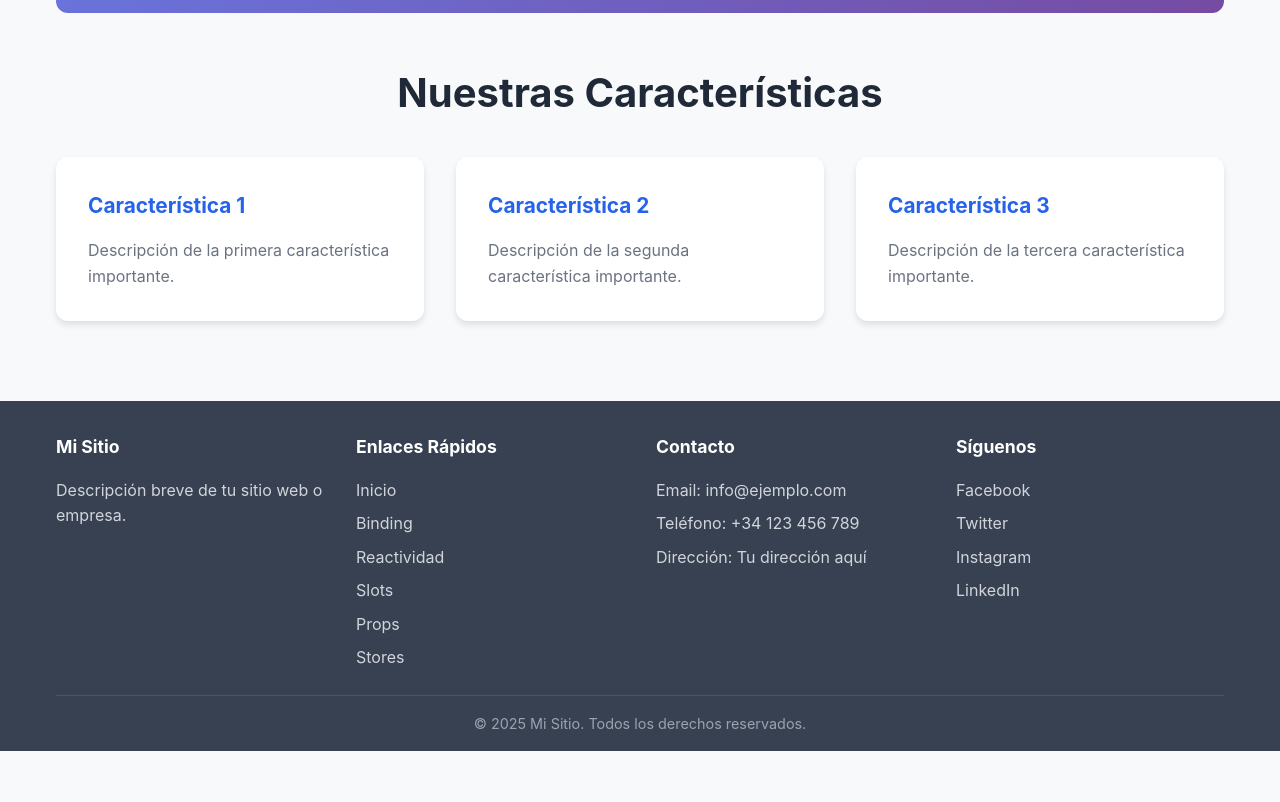
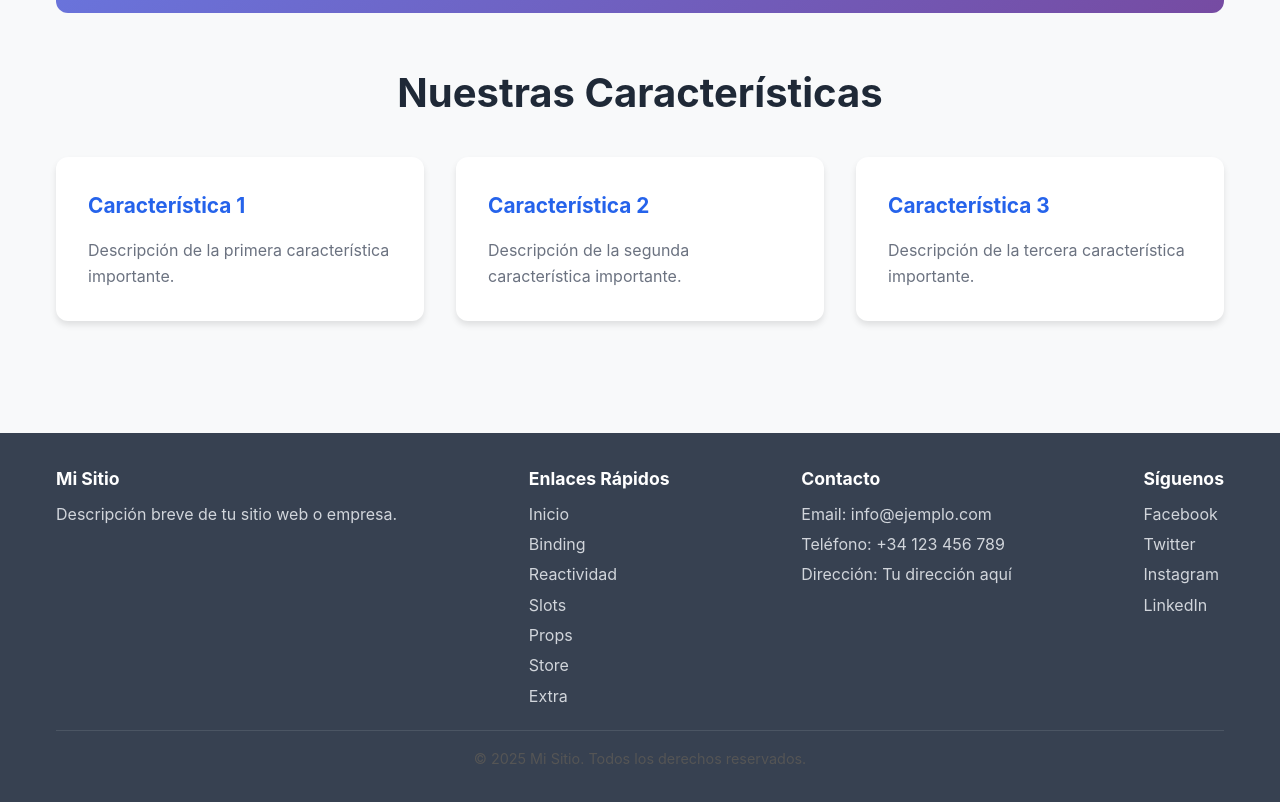
Before and after one commit to gos44/pruebas_svelte, a SvelteKit app: page / in a window 1280 px wide. Shown: the part 419-1221 px from the top of the page. Before the commit the page ends 1170 px from the top, so only its background shows below. Built offline with nearby package versions, Linux system fonts and the light colour scheme.

Commit message:
feat: Añadir componentes NavBar y Footer, y actualizar el layout principal

```diff
--- /dev/null
+++ b/src/lib/components/Footer.svelte
@@ -0,0 +1,91 @@
+<!-- src/lib/components/Footer.svelte -->
+<script>
+	let currentYear = new Date().getFullYear();
+</script>
+
+<footer class="footer">
+	<div class="footer-container">
+		<div class="footer-content">
+			<div class="footer-section">
+				<h3>Mi Sitio</h3>
+				<p>Descripción breve de tu sitio web o empresa.</p>
+			</div>
+
+			<div class="footer-section">
+				<h3>Enlaces Rápidos</h3>
+				<ul>
+					<li><a href="/">Inicio</a></li>
+					<li><a href="/Binding">Binding</a></li>
+					<li><a href="/Reactividad">Reactividad</a></li>
+					<li><a href="/Slots">Slots</a></li>
+					<li><a href="/Props">Props</a></li>
+					<li><a href="/Store">Store</a></li>
+					<li><a href="/Extra">Extra</a></li>
+				</ul>
+			</div>
+
+			<div class="footer-section">
+				<h3>Contacto</h3>
+				<ul>
+					<li>Email: info@ejemplo.com</li>
+					<li>Teléfono: +34 123 456 789</li>
+					<li>Dirección: Tu dirección aquí</li>
+				</ul>
+			</div>
+
+			<div class="footer-section">
+				<h3>Síguenos</h3>
+				<ul>
+					<li><a href="#">Facebook</a></li>
+					<li><a href="#">Twitter</a></li>
+					<li><a href="#">Instagram</a></li>
+					<li><a href="#">LinkedIn</a></li>
+				</ul>
+			</div>
+		</div>
+
+		<div class="footer-bottom">
+			<p>&copy; {currentYear} Mi Sitio. Todos los derechos reservados.</p>
+		</div>
+	</div>
+</footer>
+
+<style>
+	.footer {
+		background-color: --color-primary-teal;
+		padding: 2rem 1rem;
+		margin-top: 2rem;
+	}
+
+	.footer-container {
+		max-width: 1200px;
+		margin: auto;
+	}
+
+	.footer-content {
+		display: flex;
+		flex-wrap: wrap;
+		gap: 2rem;
+		justify-content: space-between;
+	}
+
+	.footer-section h3 {
+		margin-bottom: 0.5rem;
+	}
+
+	.footer-section ul {
+		list-style: none;
+		padding: 0;
+	}
+
+	.footer-section ul li {
+		margin-bottom: 0.3rem;
+	}
+
+	.footer-bottom {
+		margin-top: 1rem;
+		text-align: center;
+		color: #555;
+		font-size: 0.9rem;
+	}
+</style>
--- /dev/null
+++ b/src/lib/components/NavBar.svelte
@@ -0,0 +1,47 @@
+<!-- src/lib/components/NavBar.svelte -->
+<script>
+	import { page } from '$app/stores';
+
+	const enlaces = [
+		{ href: '/', label: 'Inicio' },
+		{ href: '/Binding', label: 'Binding' },
+		{ href: '/Reactividad', label: 'Reactividad' },
+		{ href: '/Slots', label: 'Slots' },
+		{ href: '/Store', label: 'Store' },
+		{ href: '/Props', label: 'Props' },
+		{ href: '/Extra', label: 'Extra' }
+	];
+</script>
+
+<nav class="navbar">
+	<div class="nav-container">
+		<a href="/" class="logo">Mi Sitio</a>
+		<ul class="nav-links">
+			{#each enlaces as { href, label }}
+				<li>
+					<a href="{href}" class:active={$page.url.pathname === href}>{label}</a>
+				</li>
+			{/each}
+		</ul>
+	</div>
+</nav>
+
+<style>
+	.active {
+		color: #2563eb !important;
+		font-weight: 600;
+	}
+	.nav-links a {
+		position: relative;
+	}
+	.nav-links a.active::after {
+		content: '';
+		position: absolute;
+		bottom: -8px;
+		left: 0;
+		right: 0;
+		height: 2px;
+		background-color: #2563eb;
+		border-radius: 1px;
+	}
+</style>
--- a/src/routes/+layout.svelte
+++ b/src/routes/+layout.svelte
@@ -1,104 +1,16 @@
 <script>
-	import { page } from '$app/stores';
+	import NavBar from '$lib/components/NavBar.svelte';
 
 	let currentYear = new Date().getFullYear();
+
+	import Footer from '$lib/components/Footer.svelte';
+
 </script>
 
-<!-- Navbar -->
-<nav class="navbar">
-	<div class="nav-container">
-		<a href="/" class="logo">Mi Sitio</a>
-		<ul class="nav-links">
-			<li><a href="/" class:active={$page.url.pathname === '/'}>Inicio</a></li>
+<NavBar />
 
-			<li><a href="/Binding" class:active={$page.url.pathname === '/Binding'}>Binding</a></li>
-
-			<li><a href="/Reactividad" class:active={$page.url.pathname === '/Reactividad'}>Reactividad</a></li>
-
-			<li><a href="/Slots" class:active={$page.url.pathname === '/Slots'}>Slots</a></li>
-
-			<li><a href="/Store" class:active={$page.url.pathname === '/Store'}>Store</a></li>
-
-			<li><a href="/Props" class:active={$page.url.pathname === '/Props'}>Props</a></li>
-
-			<li><a href="/Extra" class:active={$page.url.pathname === '/Extra'}>Extra</a></li>
-
-		</ul>
-	</div>
-</nav>
-
-<!-- Contenido principal -->
 <main>
 	<slot />
 </main>
 
-<!-- Footer -->
-<footer class="footer">
-	<div class="footer-container">
-		<div class="footer-content">
-			<div class="footer-section">
-				<h3>Mi Sitio</h3>
-				<p>Descripción breve de tu sitio web o empresa.</p>
-			</div>
-
-			<div class="footer-section">
-				<h3>Enlaces Rápidos</h3>
-				<ul>
-					<li><a href="/">Inicio</a></li>
-					<li><a href="/Binding">Binding</a></li>
-					<li><a href="/Reactividad">Reactividad</a></li>
-					<li><a href="/Slots">Slots</a></li>
-                    <li><a href="/Props">Props</a></li>
-					<li><a href="/Stores">Stores</a></li>
-				</ul>
-			</div>
-
-			<div class="footer-section">
-				<h3>Contacto</h3>
-				<ul>
-					<li>Email: info@ejemplo.com</li>
-					<li>Teléfono: +34 123 456 789</li>
-					<li>Dirección: Tu dirección aquí</li>
-				</ul>
-			</div>
-
-			<div class="footer-section">
-				<h3>Síguenos</h3>
-				<ul>
-					<li><a href="#">Facebook</a></li>
-					<li><a href="#">Twitter</a></li>
-					<li><a href="#">Instagram</a></li>
-					<li><a href="#">LinkedIn</a></li>
-				</ul>
-			</div>
-		</div>
-
-		<div class="footer-bottom">
-			<p>&copy; {currentYear} Mi Sitio. Todos los derechos reservados.</p>
-		</div>
-	</div>
-</footer>
-
-<style>
-	/* Estilos específicos del componente */
-	.active {
-		color: #2563eb !important;
-		font-weight: 600;
-	}
-
-	/* Animaciones suaves */
-	.nav-links a {
-		position: relative;
-	}
-
-	.nav-links a.active::after {
-		content: '';
-		position: absolute;
-		bottom: -8px;
-		left: 0;
-		right: 0;
-		height: 2px;
-		background-color: #2563eb;
-		border-radius: 1px;
-	}
-</style>
+<Footer />
```
